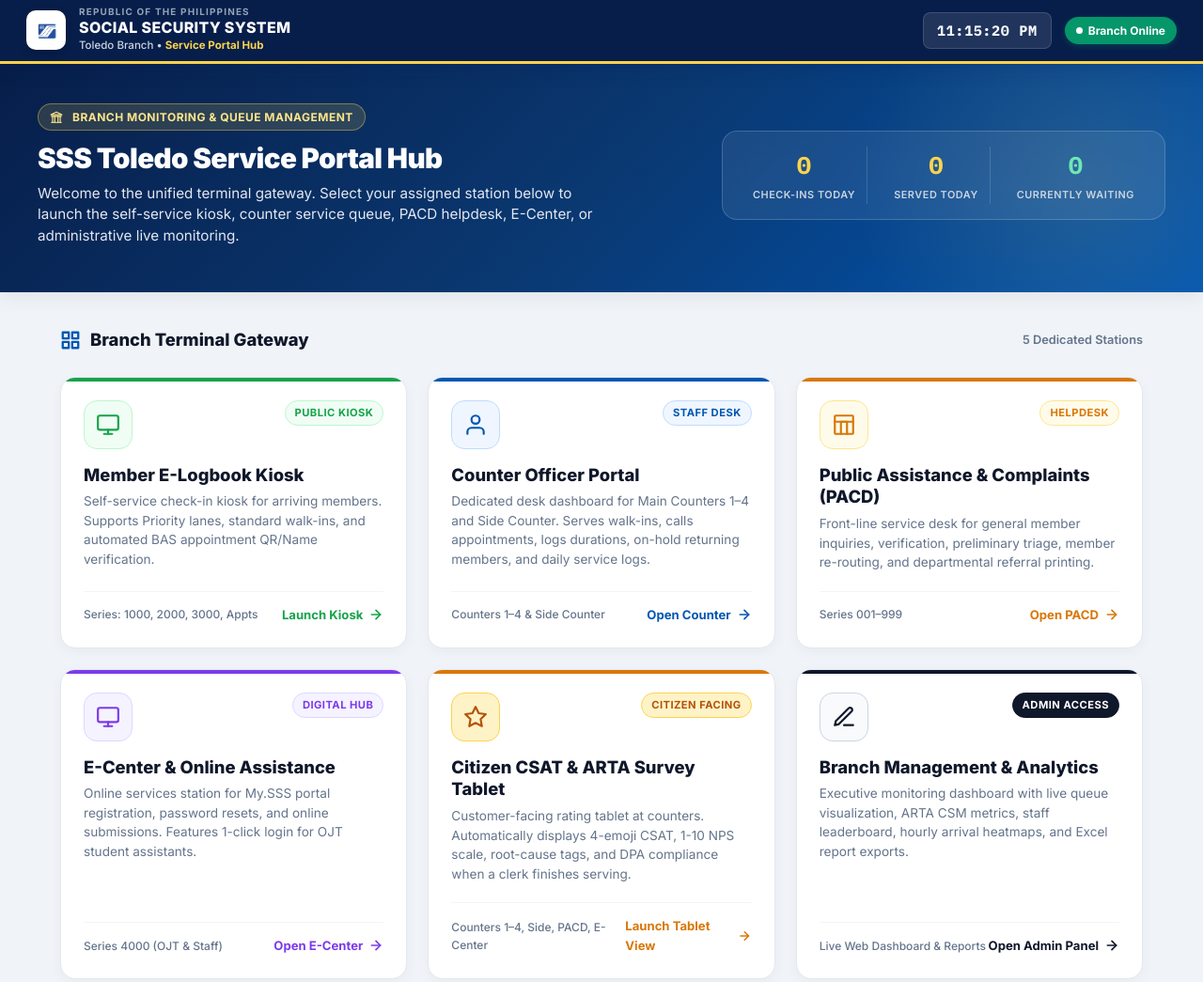
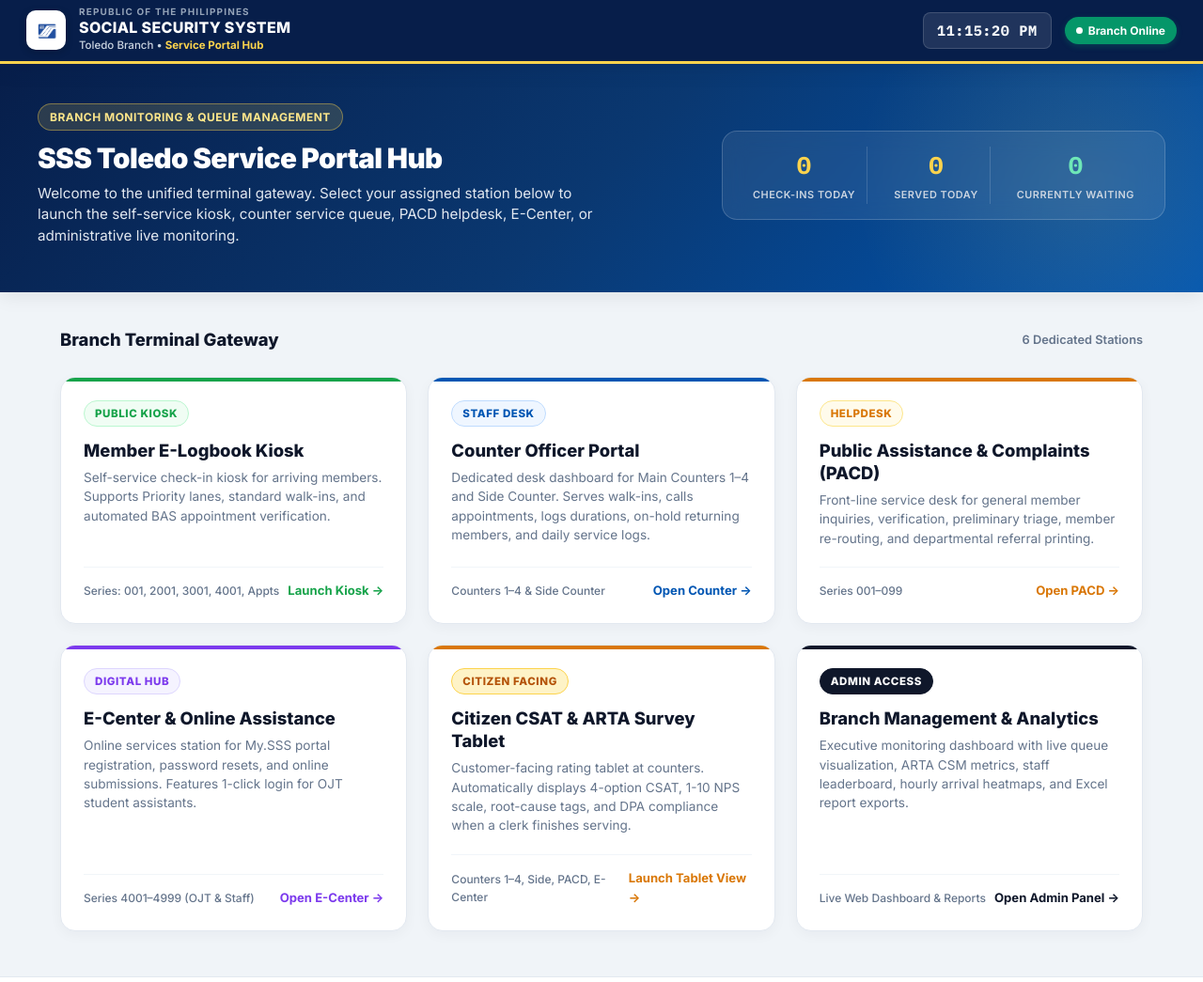
Before and after one commit to louisemargaretteursal/MONITORING, a website: page public/index.html in a window 1280 px wide. Shown: the top 1045 px of the page at 94% size. Drawn offline with nearby package versions, Linux system fonts and the light colour scheme; no server answers.

Commit message:
Remove decorative SVGs and icon boxes from Service Portal Hub landing page

```diff
--- a/public/index.html
+++ b/public/index.html
@@ -292,34 +292,21 @@
 
     .card-top {
       display: flex;
-      align-items: flex-start;
-      justify-content: space-between;
-      margin-bottom: 16px;
-    }
-
-    .card-icon-wrap {
-      width: 52px;
-      height: 52px;
-      border-radius: 14px;
-      background: var(--card-bg, #EFF6FF);
-      color: var(--card-color, #0056B3);
-      display: flex;
       align-items: center;
-      justify-content: center;
-      font-size: 1.5rem;
-      border: 1px solid var(--card-border, #BFDBFE);
+      justify-content: flex-start;
+      margin-bottom: 14px;
     }
 
     .card-badge {
-      font-size: 0.7rem;
-      font-weight: 700;
-      padding: 4px 10px;
+      font-size: 0.72rem;
+      font-weight: 800;
+      padding: 4px 11px;
       border-radius: 999px;
       background: var(--card-bg, #EFF6FF);
       color: var(--card-color, #0056B3);
       border: 1px solid var(--card-border, #BFDBFE);
       text-transform: uppercase;
-      letter-spacing: 0.04em;
+      letter-spacing: 0.05em;
     }
 
     .card-title {
@@ -417,7 +404,7 @@
     <div class="hero-container">
       <div class="hero-text">
         <div class="hero-branch-pill">
-          <svg viewBox="0 0 24 24" width="14" height="14" fill="none" stroke="currentColor" stroke-width="2" stroke-linecap="round" stroke-linejoin="round" style="vertical-align:-2px;margin-right:4px;"><path d="M3 21h18"/><path d="M3 10h18"/><path d="M5 10v11"/><path d="M19 10v11"/><path d="M9 10v11"/><path d="M15 10v11"/><path d="M12 2L2 7h20L12 2z"/></svg>Branch Monitoring &amp; Queue Management
+          Branch Monitoring &amp; Queue Management
         </div>
         <h1>SSS Toledo Service Portal Hub</h1>
         <p>
@@ -446,15 +433,9 @@
   <main class="main-wrap">
     <div class="section-eyebrow">
       <div class="section-title">
-        <svg viewBox="0 0 24 24" width="22" height="22" fill="none" stroke="currentColor" stroke-width="2.5" stroke-linecap="round" stroke-linejoin="round">
-          <rect x="3" y="3" width="7" height="7"></rect>
-          <rect x="14" y="3" width="7" height="7"></rect>
-          <rect x="14" y="14" width="7" height="7"></rect>
-          <rect x="3" y="14" width="7" height="7"></rect>
-        </svg>
         Branch Terminal Gateway
       </div>
-      <span style="font-size:0.8rem;color:#64748B;font-weight:600;">5 Dedicated Stations</span>
+      <span style="font-size:0.8rem;color:#64748B;font-weight:600;">6 Dedicated Stations</span>
     </div>
 
     <div class="portals-grid">
@@ -462,20 +443,16 @@
       <!-- 1. Kiosk Portal -->
       <a href="/kiosk" class="portal-card" style="--card-color:#16A34A; --card-bg:#F0FDF4; --card-border:#BBF7D0;">
         <div class="card-top">
-          <div class="card-icon-wrap">
-            <svg viewBox="0 0 24 24" width="26" height="26" fill="none" stroke="currentColor" stroke-width="2" stroke-linecap="round" stroke-linejoin="round"><rect x="2" y="3" width="20" height="14" rx="2" ry="2"/><line x1="8" y1="21" x2="16" y2="21"/><line x1="12" y1="17" x2="12" y2="21"/></svg>
-          </div>
           <span class="card-badge">Public Kiosk</span>
         </div>
         <h3 class="card-title">Member E-Logbook Kiosk</h3>
         <p class="card-desc">
-          Self-service check-in kiosk for arriving members. Supports Priority lanes, standard walk-ins, and automated BAS appointment QR/Name verification.
+          Self-service check-in kiosk for arriving members. Supports Priority lanes, standard walk-ins, and automated BAS appointment verification.
         </p>
         <div class="card-footer">
-          <span style="font-size:0.75rem;color:#64748B;font-weight:500;">Series: 1000, 2000, 3000, Appts</span>
+          <span style="font-size:0.75rem;color:#64748B;font-weight:500;">Series: 001, 2001, 3001, 4001, Appts</span>
           <span class="card-btn-text">
-            Launch Kiosk
-            <svg viewBox="0 0 24 24" width="16" height="16" fill="none" stroke="currentColor" stroke-width="2.5" stroke-linecap="round" stroke-linejoin="round"><line x1="5" y1="12" x2="19" y2="12"/><polyline points="12 5 19 12 12 19"/></svg>
+            Launch Kiosk &rarr;
           </span>
         </div>
       </a>
@@ -483,9 +460,6 @@
       <!-- 2. Clerk Counter Portal -->
       <a href="/clerk" class="portal-card" style="--card-color:#0056B3; --card-bg:#EFF6FF; --card-border:#BFDBFE;">
         <div class="card-top">
-          <div class="card-icon-wrap">
-            <svg viewBox="0 0 24 24" width="26" height="26" fill="none" stroke="currentColor" stroke-width="2" stroke-linecap="round" stroke-linejoin="round"><path d="M20 21v-2a4 4 0 0 0-4-4H8a4 4 0 0 0-4 4v2"/><circle cx="12" cy="7" r="4"/></svg>
-          </div>
           <span class="card-badge">Staff Desk</span>
         </div>
         <h3 class="card-title">Counter Officer Portal</h3>
@@ -495,8 +469,7 @@
         <div class="card-footer">
           <span style="font-size:0.75rem;color:#64748B;font-weight:500;">Counters 1–4 &amp; Side Counter</span>
           <span class="card-btn-text">
-            Open Counter
-            <svg viewBox="0 0 24 24" width="16" height="16" fill="none" stroke="currentColor" stroke-width="2.5" stroke-linecap="round" stroke-linejoin="round"><line x1="5" y1="12" x2="19" y2="12"/><polyline points="12 5 19 12 12 19"/></svg>
+            Open Counter &rarr;
           </span>
         </div>
       </a>
@@ -504,9 +477,6 @@
       <!-- 3. PACD Portal -->
       <a href="/pacd" class="portal-card" style="--card-color:#D97706; --card-bg:#FFFBEB; --card-border:#FDE68A;">
         <div class="card-top">
-          <div class="card-icon-wrap">
-            <svg viewBox="0 0 24 24" width="26" height="26" fill="none" stroke="currentColor" stroke-width="2" stroke-linecap="round" stroke-linejoin="round"><rect x="3" y="3" width="18" height="18" rx="1"/><path d="M9 21V9h6v12"/><path d="M3 9h18"/></svg>
-          </div>
           <span class="card-badge">Helpdesk</span>
         </div>
         <h3 class="card-title">Public Assistance &amp; Complaints (PACD)</h3>
@@ -514,10 +484,9 @@
           Front-line service desk for general member inquiries, verification, preliminary triage, member re-routing, and departmental referral printing.
         </p>
         <div class="card-footer">
-          <span style="font-size:0.75rem;color:#64748B;font-weight:500;">Series 001–999</span>
+          <span style="font-size:0.75rem;color:#64748B;font-weight:500;">Series 001–099</span>
           <span class="card-btn-text">
-            Open PACD
-            <svg viewBox="0 0 24 24" width="16" height="16" fill="none" stroke="currentColor" stroke-width="2.5" stroke-linecap="round" stroke-linejoin="round"><line x1="5" y1="12" x2="19" y2="12"/><polyline points="12 5 19 12 12 19"/></svg>
+            Open PACD &rarr;
           </span>
         </div>
       </a>
@@ -525,9 +494,6 @@
       <!-- 4. E-Center Portal -->
       <a href="/ecenter" class="portal-card" style="--card-color:#7C3AED; --card-bg:#F5F3FF; --card-border:#DDD6FE;">
         <div class="card-top">
-          <div class="card-icon-wrap">
-            <svg viewBox="0 0 24 24" width="26" height="26" fill="none" stroke="currentColor" stroke-width="2" stroke-linecap="round" stroke-linejoin="round"><rect x="2" y="3" width="20" height="14" rx="2" ry="2"/><line x1="8" y1="21" x2="16" y2="21"/><line x1="12" y1="17" x2="12" y2="21"/></svg>
-          </div>
           <span class="card-badge">Digital Hub</span>
         </div>
         <h3 class="card-title">E-Center &amp; Online Assistance</h3>
@@ -535,10 +501,9 @@
           Online services station for My.SSS portal registration, password resets, and online submissions. Features 1-click login for OJT student assistants.
         </p>
         <div class="card-footer">
-          <span style="font-size:0.75rem;color:#64748B;font-weight:500;">Series 4000 (OJT &amp; Staff)</span>
+          <span style="font-size:0.75rem;color:#64748B;font-weight:500;">Series 4001–4999 (OJT &amp; Staff)</span>
           <span class="card-btn-text">
-            Open E-Center
-            <svg viewBox="0 0 24 24" width="16" height="16" fill="none" stroke="currentColor" stroke-width="2.5" stroke-linecap="round" stroke-linejoin="round"><line x1="5" y1="12" x2="19" y2="12"/><polyline points="12 5 19 12 12 19"/></svg>
+            Open E-Center &rarr;
           </span>
         </div>
       </a>
@@ -546,20 +511,16 @@
       <!-- 5. Citizen Rating Tablet -->
       <a href="/rate" class="portal-card" style="--card-color:#D97706; --card-bg:#FFFBEB; --card-border:#FDE68A;">
         <div class="card-top">
-          <div class="card-icon-wrap" style="background:#FEF3C7;color:#B45309;border-color:#FCD34D;">
-            <svg viewBox="0 0 24 24" width="26" height="26" fill="none" stroke="currentColor" stroke-width="2" stroke-linecap="round" stroke-linejoin="round"><polygon points="12 2 15.09 8.26 22 9.27 17 14.14 18.18 21.02 12 17.77 5.82 21.02 7 14.14 2 9.27 8.91 8.26 12 2"/></svg>
-          </div>
           <span class="card-badge" style="background:#FEF3C7;color:#B45309;border-color:#FCD34D;">Citizen Facing</span>
         </div>
         <h3 class="card-title">Citizen CSAT &amp; ARTA Survey Tablet</h3>
         <p class="card-desc">
-          Customer-facing rating tablet at counters. Automatically displays 4-emoji CSAT, 1-10 NPS scale, root-cause tags, and DPA compliance when a clerk finishes serving.
+          Customer-facing rating tablet at counters. Automatically displays 4-option CSAT, 1-10 NPS scale, root-cause tags, and DPA compliance when a clerk finishes serving.
         </p>
         <div class="card-footer">
           <span style="font-size:0.75rem;color:#64748B;font-weight:500;">Counters 1–4, Side, PACD, E-Center</span>
           <span class="card-btn-text">
-            Launch Tablet View
-            <svg viewBox="0 0 24 24" width="16" height="16" fill="none" stroke="currentColor" stroke-width="2.5" stroke-linecap="round" stroke-linejoin="round"><line x1="5" y1="12" x2="19" y2="12"/><polyline points="12 5 19 12 12 19"/></svg>
+            Launch Tablet View &rarr;
           </span>
         </div>
       </a>
@@ -567,9 +528,6 @@
       <!-- 6. Admin Panel -->
       <a href="/admin" class="portal-card" style="--card-color:#0F172A; --card-bg:#F8FAFC; --card-border:#CBD5E1;">
         <div class="card-top">
-          <div class="card-icon-wrap">
-            <svg viewBox="0 0 24 24" width="26" height="26" fill="none" stroke="currentColor" stroke-width="2" stroke-linecap="round" stroke-linejoin="round"><path d="M12 20h9"/><path d="M16.5 3.5a2.121 2.121 0 0 1 3 3L7 19l-4 1 1-4L16.5 3.5z"/></svg>
-          </div>
           <span class="card-badge" style="background:#0F172A;color:#fff;border-color:#0F172A;">Admin Access</span>
         </div>
         <h3 class="card-title">Branch Management &amp; Analytics</h3>
@@ -579,8 +537,7 @@
         <div class="card-footer">
           <span style="font-size:0.75rem;color:#64748B;font-weight:500;">Live Web Dashboard &amp; Reports</span>
           <span class="card-btn-text">
-            Open Admin Panel
-            <svg viewBox="0 0 24 24" width="16" height="16" fill="none" stroke="currentColor" stroke-width="2.5" stroke-linecap="round" stroke-linejoin="round"><line x1="5" y1="12" x2="19" y2="12"/><polyline points="12 5 19 12 12 19"/></svg>
+            Open Admin Panel &rarr;
           </span>
         </div>
       </a>
```
